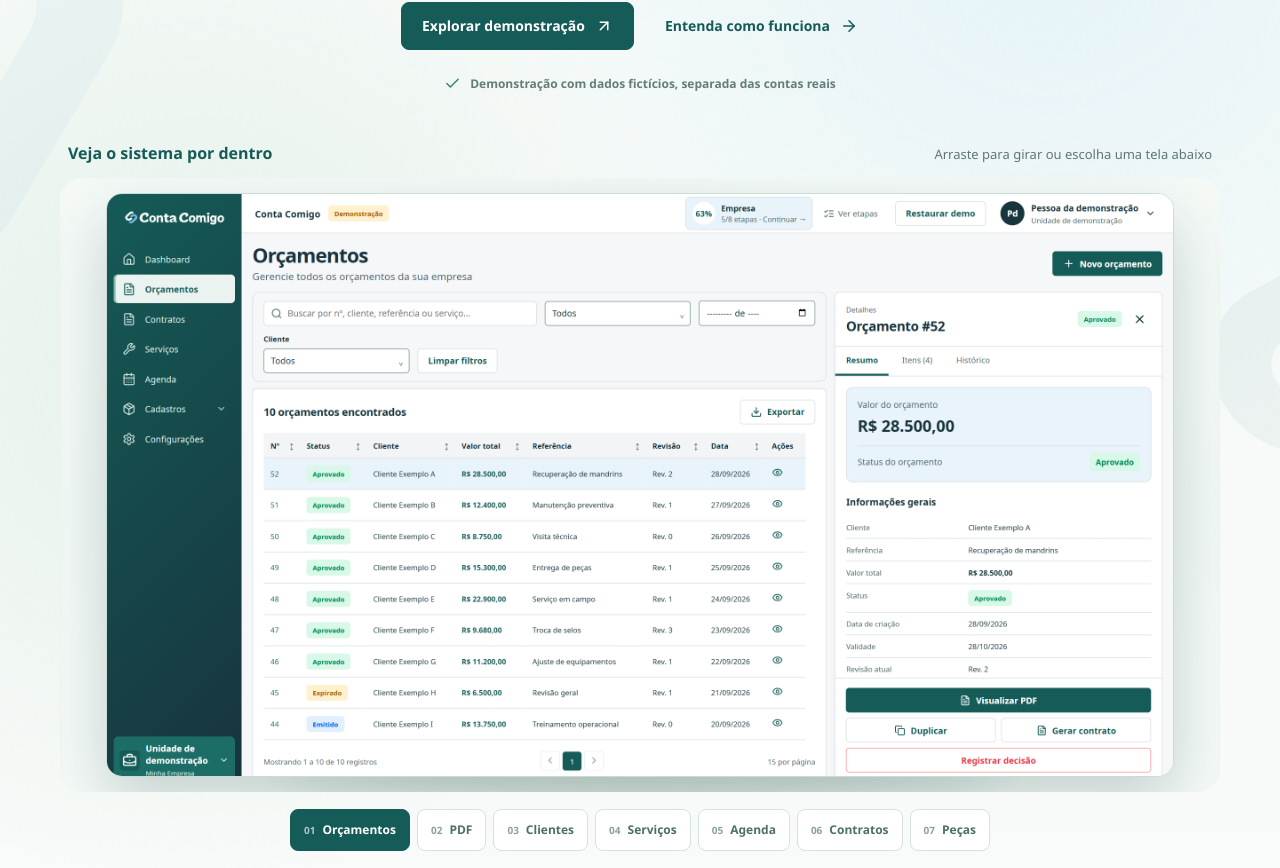
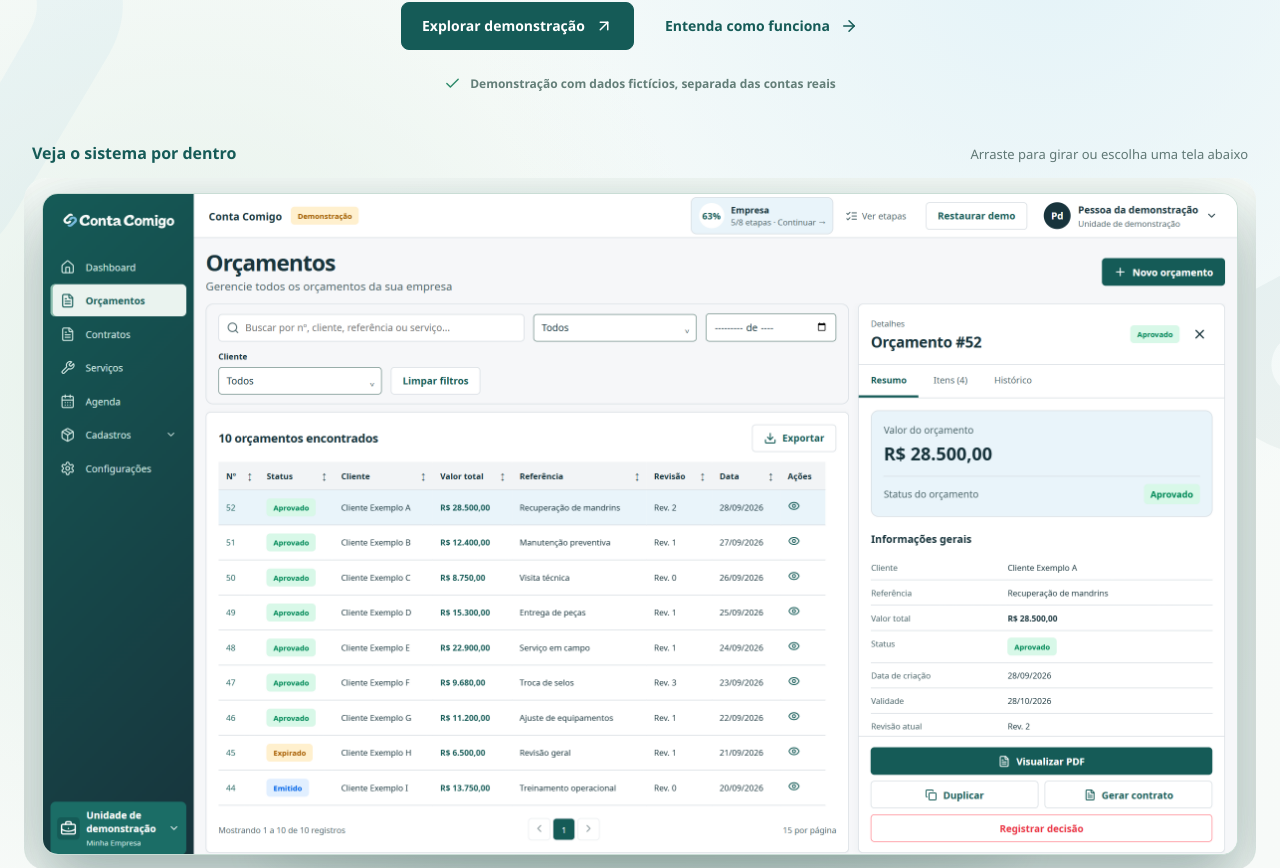
Before and after one commit to guicamarg0/conta-comigo-site, a React (Vite) app: page / in a window 1280 px wide. Shown: the part 382-1250 px from the top of the page. Built offline with nearby package versions, Linux system fonts and the light colour scheme.

Commit message:
Render active tour screenshot sharply at larger size

```diff
--- a/src/SystemTour3D.jsx
+++ b/src/SystemTour3D.jsx
@@ -63,6 +63,7 @@ export default function SystemTour3D() {
   const [dragging, setDragging] = useState(false);
   const [expanded, setExpanded] = useState(false);
   const [zoomed, setZoomed] = useState(false);
+  const [showCrispFace, setShowCrispFace] = useState(true);
   const [radius, setRadius] = useState(1080);
   const pointer = useRef(null);
   const modalPointer = useRef(null);
@@ -79,6 +80,13 @@ export default function SystemTour3D() {
     observer.observe(stage.current);
     return () => observer.disconnect();
   }, []);
+
+  useEffect(() => {
+    if (dragging) return undefined;
+    const delay = window.matchMedia("(prefers-reduced-motion: reduce)").matches ? 0 : 650;
+    const timer = window.setTimeout(() => setShowCrispFace(true), delay);
+    return () => window.clearTimeout(timer);
+  }, [active, dragging]);
 
   useEffect(() => {
     if (!expanded) return undefined;
@@ -116,9 +124,11 @@ export default function SystemTour3D() {
   }, [expanded]);
 
   const goTo = (index) => {
-    setActive((index + screens.length) % screens.length);
+    const next = (index + screens.length) % screens.length;
+    setActive(next);
     setDrag(0);
     setZoomed(false);
+    setShowCrispFace(next === active && !dragging);
   };
 
   const onModalPointerDown = (event) => {
@@ -140,6 +150,7 @@ export default function SystemTour3D() {
     if (event.pointerType === "mouse" && event.button !== 0) return;
     pointer.current = { id: event.pointerId, x: event.clientX };
     setDragging(true);
+    setShowCrispFace(false);
     event.currentTarget.setPointerCapture(event.pointerId);
   };
 
@@ -189,6 +200,7 @@ export default function SystemTour3D() {
         <div
           className={`system-tour-rotor${dragging ? " is-dragging" : ""}`}
           style={{ transform: `translateZ(-${radius}px) rotateY(${rotation}deg)` }}
+          aria-hidden={showCrispFace}
         >
           {screens.map((screen, index) => (
             <figure
@@ -211,6 +223,19 @@ export default function SystemTour3D() {
             </figure>
           ))}
         </div>
+        <figure className={`system-tour-flat${screens[active].kind === "document" ? " is-document" : ""}${showCrispFace ? " is-visible" : ""}`} aria-hidden={!showCrispFace}>
+          <div className="system-tour-visual">
+            <img src={screens[active].image} alt={screens[active].alt} draggable="false" loading="eager" />
+          </div>
+          {screens[active].kind === "document" && (
+            <figcaption className="system-tour-document-caption">
+              <span>Gerado no Conta Comigo</span>
+              <strong>Um orçamento pronto para apresentar.</strong>
+              <p>Logo da empresa, serviços e valores organizados em um PDF real da demonstração.</p>
+              <small>Use “Ampliar tela” para ler os detalhes.</small>
+            </figcaption>
+          )}
+        </figure>
       </div>
       <div className="system-tour-screen-list" role="group" aria-label="Escolher tela do sistema">
         {screens.map((screen, index) => (
--- a/src/landing.css
+++ b/src/landing.css
@@ -107,7 +107,7 @@ p { line-height: 1.65; }
 .hero::after { width: 400px; height: 390px; right: calc(50% - 940px); top: 480px; opacity: .045; transform: rotate(14deg); }
 .hero-inner, .flow-strip { position: relative; z-index: 1; }
 .hero-inner {
-  width: min(1240px, calc(100% - 48px)); margin-inline: auto;
+  width: min(1360px, calc(100% - 48px)); margin-inline: auto;
   padding: 72px 0 76px;
   display: grid; grid-template-columns: minmax(0, 1fr);
   gap: 50px;
@@ -125,7 +125,7 @@ p { line-height: 1.65; }
   color: #637e78; font-size: 12px; font-weight: 600; line-height: 1.45;
 }
 .hero-footnote svg { color: #2d8a69; flex: none; }
-.hero-tour { width: min(1160px, 100%); min-width: 0; margin-inline: auto; }
+.hero-tour { width: min(1320px, 100%); min-width: 0; margin-inline: auto; }
 .flow-strip {
   min-height: 78px; display: flex; align-items: center; justify-content: center; gap: 50px;
   padding: 18px 24px; border-top: 1px solid #dce9e4; border-bottom: 1px solid #dce9e4;
--- a/src/system-tour-3d.css
+++ b/src/system-tour-3d.css
@@ -1,6 +1,6 @@
 .system-tour {
   width: 100%;
-  max-width: 1160px;
+  max-width: 1320px;
   margin-inline: auto;
   color: #18343c;
   position: relative;
@@ -20,7 +20,7 @@
 .system-tour-stage {
   width: 100%;
   min-height: 260px;
-  aspect-ratio: 1.89;
+  aspect-ratio: 1.78;
   position: relative;
   overflow: hidden;
   border-radius: 22px;
@@ -53,9 +53,9 @@
   transition: transform .62s cubic-bezier(.2,.75,.2,1);
 }
 .system-tour-rotor.is-dragging { transition: none; }
-.system-tour-face {
+.system-tour-face, .system-tour-flat {
   position: absolute;
-  inset: 15px 4%;
+  inset: 15px 1.5%;
   margin: 0;
   overflow: hidden;
   display: grid;
@@ -66,8 +66,10 @@
   box-shadow: 0 26px 64px #153e3836;
   backface-visibility: hidden;
 }
+.system-tour-flat { z-index: 2; opacity: 0; transition: opacity .16s ease; pointer-events: none; }
+.system-tour-flat.is-visible { opacity: 1; }
 .system-tour-visual { display: grid; place-items: center; width: 100%; height: 100%; min-width: 0; min-height: 0; }
-.system-tour-face img {
+.system-tour-face img, .system-tour-flat img {
   display: block;
   width: 100%;
   height: 100%;
@@ -75,15 +77,15 @@
   object-position: center;
   pointer-events: none;
 }
-.system-tour-face.is-document {
+.system-tour-face.is-document, .system-tour-flat.is-document {
   grid-template-columns: minmax(0, 57%) minmax(0, 43%);
   background: #f8fbf9;
 }
-.system-tour-face.is-document .system-tour-visual {
+.system-tour-face.is-document .system-tour-visual, .system-tour-flat.is-document .system-tour-visual {
   padding: 16px;
   background: #e8f0ec;
 }
-.system-tour-face.is-document img {
+.system-tour-face.is-document img, .system-tour-flat.is-document img {
   width: auto;
   max-width: 100%;
   height: auto;
@@ -262,9 +264,9 @@
   .system-tour-heading span { font-size: 14px; }
   .system-tour-heading small { font-size: 11px; }
   .system-tour-stage { perspective: 1000px; }
-  .system-tour-face { inset: 9px 1%; border-radius: 11px; }
-  .system-tour-face.is-document { display: grid; grid-template-columns: 1fr; }
-  .system-tour-face.is-document .system-tour-visual { padding: 9px; }
+  .system-tour-face, .system-tour-flat { inset: 9px 1%; border-radius: 11px; }
+  .system-tour-face.is-document, .system-tour-flat.is-document { display: grid; grid-template-columns: 1fr; }
+  .system-tour-face.is-document .system-tour-visual, .system-tour-flat.is-document .system-tour-visual { padding: 9px; }
   .system-tour-document-caption { display: none; }
   .system-tour-screen-list { justify-content: flex-start; flex-wrap: nowrap; overflow-x: auto; margin-inline: -8px; padding: 0 8px 5px; scroll-snap-type: x proximity; }
   .system-tour-screen-list button { flex: none; scroll-snap-align: center; }
@@ -287,5 +289,5 @@
 }
 
 @media (prefers-reduced-motion: reduce) {
-  .system-tour-rotor, .system-tour-screen-list button { transition: none; }
+  .system-tour-rotor, .system-tour-flat, .system-tour-screen-list button { transition: none; }
 }
```
